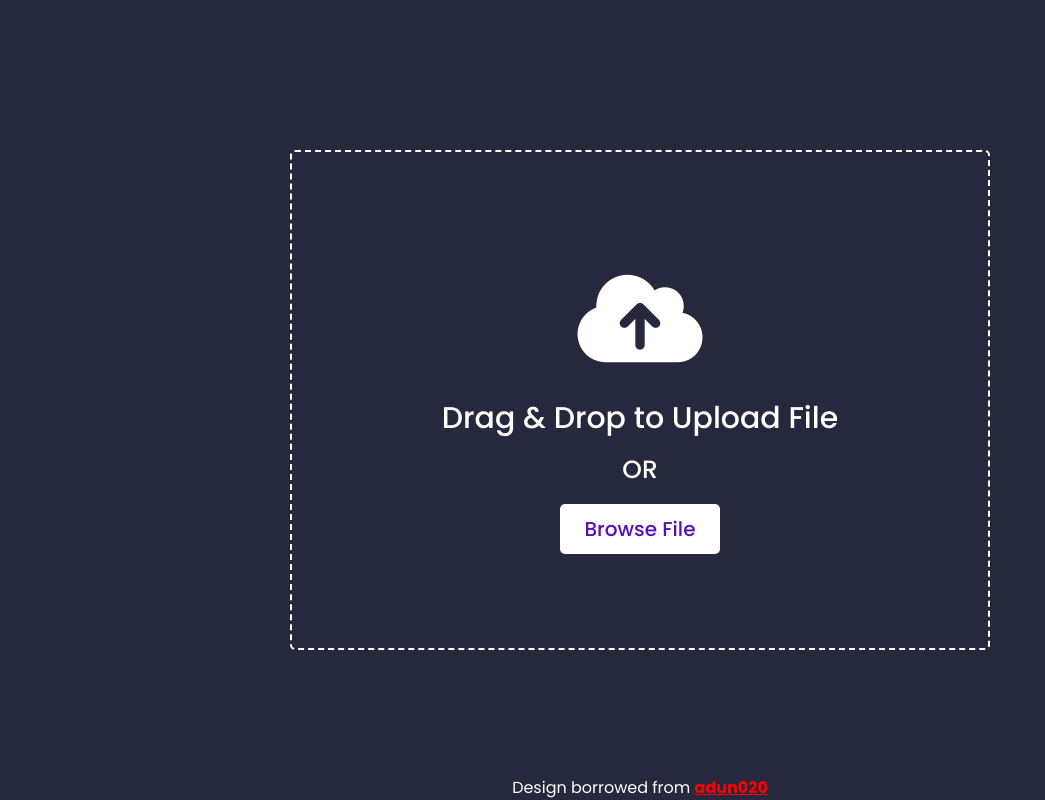
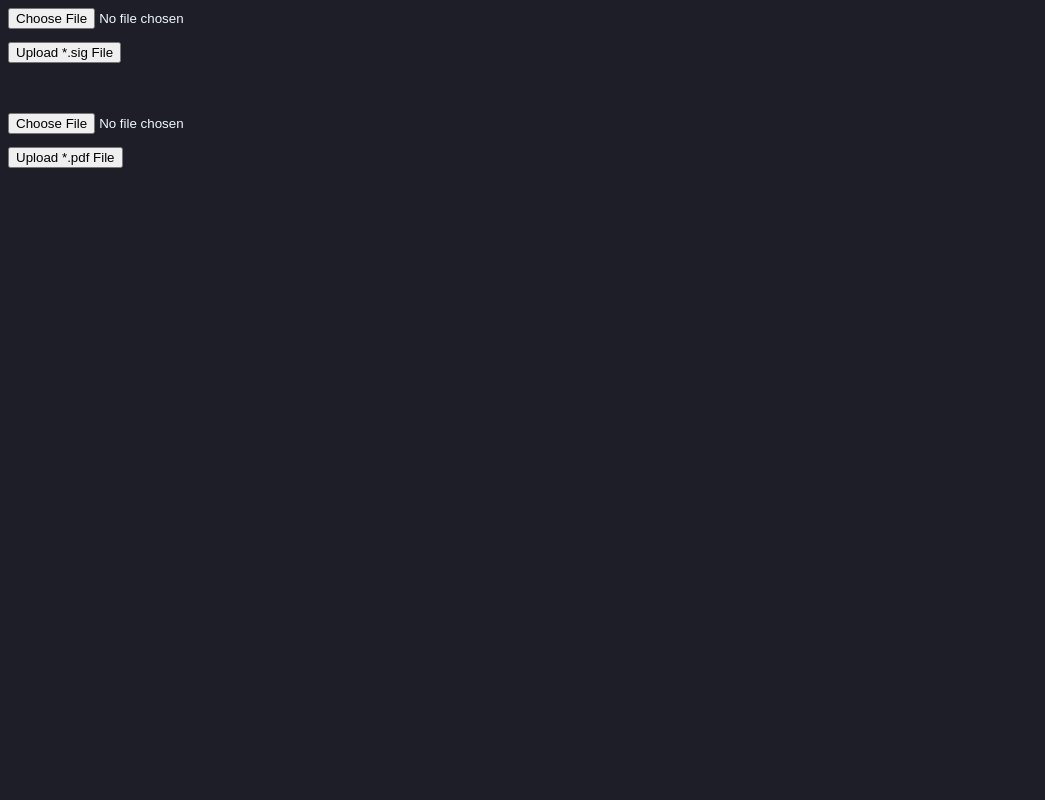
Before and after one commit to myvsky/printable-pkcs7, a FastAPI app: page / in a window 1280 px wide. Shown: the whole page, without its empty margins (0-1045 px from the left). Run offline with FastAPI, Linux system fonts and the light colour scheme.

Commit message:
Removed frontend greatness, file locally saving added.

```diff
--- a/main.py
+++ b/main.py
@@ -1,15 +1,36 @@
-from fastapi import FastAPI
+import logging
+import os
+from fastapi import FastAPI, UploadFile, File
 from fastapi.staticfiles import StaticFiles
 from fastapi.responses import HTMLResponse
+from fastapi.middleware.cors import CORSMiddleware
+# Configure CORS
+app = FastAPI()
+app.add_middleware(
+    CORSMiddleware,
+    allow_origins=["http://localhost:8000", "http://127.0.0.1:8000"],
+    allow_credentials=True,
+    allow_methods=["*"],
+    allow_headers=["*"],
+)
 
-app = FastAPI()
-
-# Mount the "static" directory to serve static files (e.g., CSS, JS) from
-app.mount("/static", StaticFiles(directory="static"), name="static")
-
+logging.basicConfig(level=logging.INFO)
 
 @app.get("/", response_class=HTMLResponse)
 async def read_index():
     with open("templates/index.html", "r") as file:
         html_content = file.read()
+    logging.info("All done.")
     return HTMLResponse(content=html_content)
+
+@app.post("/upload")
+async def process_file(file: UploadFile = File(...)):
+    logging.info(f"We wait")
+    contents = await file.read()
+
+    file_path = os.path.join(os.getcwd(), file.filename)
+    with open(file_path, "wb") as f:
+        f.write(contents)
+
+    logging.info(f"File saved: {file_path}")
+    return {"message": "File uploaded and processed successfully"}
--- a/requirements.txt
+++ b/requirements.txt
@@ -1,3 +1,4 @@
 fastapi
 jinja2
 uvicorn
+python-multipart
--- a/static/script.js
+++ /dev/null
@@ -1,42 +0,0 @@
-const dropArea = document.querySelector(".drag-area"),
-    dragText = dropArea.querySelector("header"),
-    button = dropArea.querySelector("button"),
-    input = dropArea.querySelector("input");
-let file;
-button.onclick = () => {
-    input.click();
-}
-input.addEventListener("change", function() {
-    file = this.files[0];
-    dropArea.classList.add("active");
-    showFile();
-});
-dropArea.addEventListener("dragover", (event) => {
-    event.preventDefault();
-    dropArea.classList.add("active");
-    dragText.textContent = "Release to Upload File";
-});
-dropArea.addEventListener("dragleave", () => {
-    dropArea.classList.remove("active");
-    dragText.textContent = "Drag & Drop to Upload File";
-});
-dropArea.addEventListener("drop", (event) => {
-    event.preventDefault();
-    file = event.dataTransfer.files[0];
-    showFile();
-});
-function showFile() {
-    console.log("Filename:" + file.name);
-    let ext = getFileExt(file.name);
-    let validExt = "sig";
-    if (ext == validExt) {
-    }
-    else {
-        alert("*.sig file required");
-    }
-    dropArea.classList.remove("active");
-    dragText.textContent = "Drag & Drop to Upload File";
-}
-function getFileExt(file) {
-    return file.slice(((file.lastIndexOf(".") - 1) >>> 0) + 2);
-}
--- a/static/style.css
+++ /dev/null
@@ -1,67 +0,0 @@
-@import url('https://fonts.googleapis.com/css2?family=Poppins:wght@200;300;400;500;600;700&display=swap');
-* {
-    margin: 0;
-    padding: 0;
-    box-sizing: border-box;
-    font-family: "Poppins", sans-serif;
-}
-
-body {
-    display: flex;
-    align-items: center;
-    justify-content: center;
-    min-height: 100vh;
-    background: #26293e;
-}
-
-.drag-area {
-    border: 2px dashed #fff;
-    height: 500px;
-    width: 700px;
-    border-radius: 5px;
-    display: flex;
-    align-items: center;
-    justify-content: center;
-    flex-direction: column;
-}
-
-.drag-area.active {
-    border: 2px solid #fff;
-}
-
-.drag-area .icon {
-    font-size: 100px;
-    color: #fff;
-}
-
-.drag-area header {
-    font-size: 30px;
-    font-weight: 500;
-    color: #fff;
-}
-
-.drag-area span {
-    font-size: 25px;
-    font-weight: 500;
-    color: #fff;
-    margin: 10px 0 15px 0;
-}
-
-.drag-area button {
-    padding: 10px 25px;
-    font-size: 20px;
-    font-weight: 500;
-    border: none;
-    outline: none;
-    background: #fff;
-    color: #580fb8;
-    border-radius: 5px;
-    cursor: pointer;
-}
-
-.drag-area img {
-    height: 100%;
-    width: 100%;
-    object-fit: cover;
-    border-radius: 5px;
-}
--- a/templates/index.html
+++ b/templates/index.html
@@ -1,31 +1,71 @@
 <!DOCTYPE html>
 <html lang="en">
-
 <head>
     <meta charset="UTF-8">
+    <meta http-equiv="X-UA-Compatible" content="IE=edge">
     <meta name="viewport" content="width=device-width, initial-scale=1.0">
-    <title>drag & drop file</title>
-    <link rel="stylesheet" href="https://cdnjs.cloudflare.com/ajax/libs/font-awesome/6.2.1/css/all.min.css" integrity="sha512-MV7K8+y+gLIBoVD59lQIYicR65iaqukzvf/nwasF0nqhPay5w/9lJmVM2hMDcnK1OnMGCdVK+iQrJ7lzPJQd1w==" crossorigin="anonymous" referrerpolicy="no-referrer"
-    />
-    <link rel="stylesheet" href="static/style.css">
+    <title>E-Doc</title>
+    <style>
+        html {
+            background-color: rgb(30,30,40);
+            color: aliceblue;
+        }
+    </style>
+</head>
+<body>
+    <div>
+        <input type="file" id="sigFileInput"><br>
+        <button id="sigUploadButton" style="margin-top:1%">Upload *.sig File</button>
+    </div>
+    <div style="margin-top:4%;">
+        <input type="file" id="pdfFileInput"><br>
+        <button id="pdfUploadButton" style="margin-top:1%">Upload *.pdf File</button>
+    </div>
 
-</head>
+    <script>
+        // Function to handle file upload
+        function handleFileUpload(file, url) {
+          const formData = new FormData();
+          formData.append("file", file);
+          fetch(url, {
+            method: "POST",
+            body: formData
+          })
+            .then(response => response.json())
+            .then(data => {
+              console.log(data);
+              alert("File uploaded and processed successfully");
+            })
+            .catch(error => {
+              console.error(error);
+              alert("Error uploading file");
+            });
+        }
 
-<body>
-    <div class="drag-area">
-        <div class="icon"><i class="fas fa-cloud-upload-alt"></i></div>
-        <header>Drag & Drop to Upload File</header>
-        <span>OR</span>
-        <button>Browse File</button>
-        <input type="file" hidden>
-    </div>
-    <p style="position: absolute; bottom: 0; color: white;">
-        Design borrowed from <b>
-            <a href="https://codepen.io/arun020/pen/zYJoEoQ" style="color:rgb(255, 0, 0)">adun020</a>
-        </b>
+        // Event listener for .sig file upload button
+        const sigUploadButton = document.getElementById("sigUploadButton");
+        const sigFileInput = document.getElementById("sigFileInput");
+        sigUploadButton.addEventListener("click", () => {
+          const file = sigFileInput.files[0];
+          if (file && file.name.endsWith(".sig")) {
+            handleFileUpload(file, "http://localhost:8000/upload"); // Replace with your UVicorn endpoint URL
+          } else {
+            alert("Please select a valid .sig file");
+          }
+        });
 
-    </p>
-    <script src="static/script.js"></script>
+        // Event listener for .pdf file upload button
+        const pdfUploadButton = document.getElementById("pdfUploadButton");
+        const pdfFileInput = document.getElementById("pdfFileInput");
+        pdfUploadButton.addEventListener("click", () => {
+          const file = pdfFileInput.files[0];
+          if (file && file.name.endsWith(".pdf")) {
+            handleFileUpload(file, "http://localhost:8000/upload"); // Replace with your UVicorn endpoint URL
+          } else {
+            alert("Please select a valid .pdf file");
+          }
+        });
+      </script>
+
 </body>
-
 </html>
```
Also changed, not shown: README.md (added), 2 other files.
